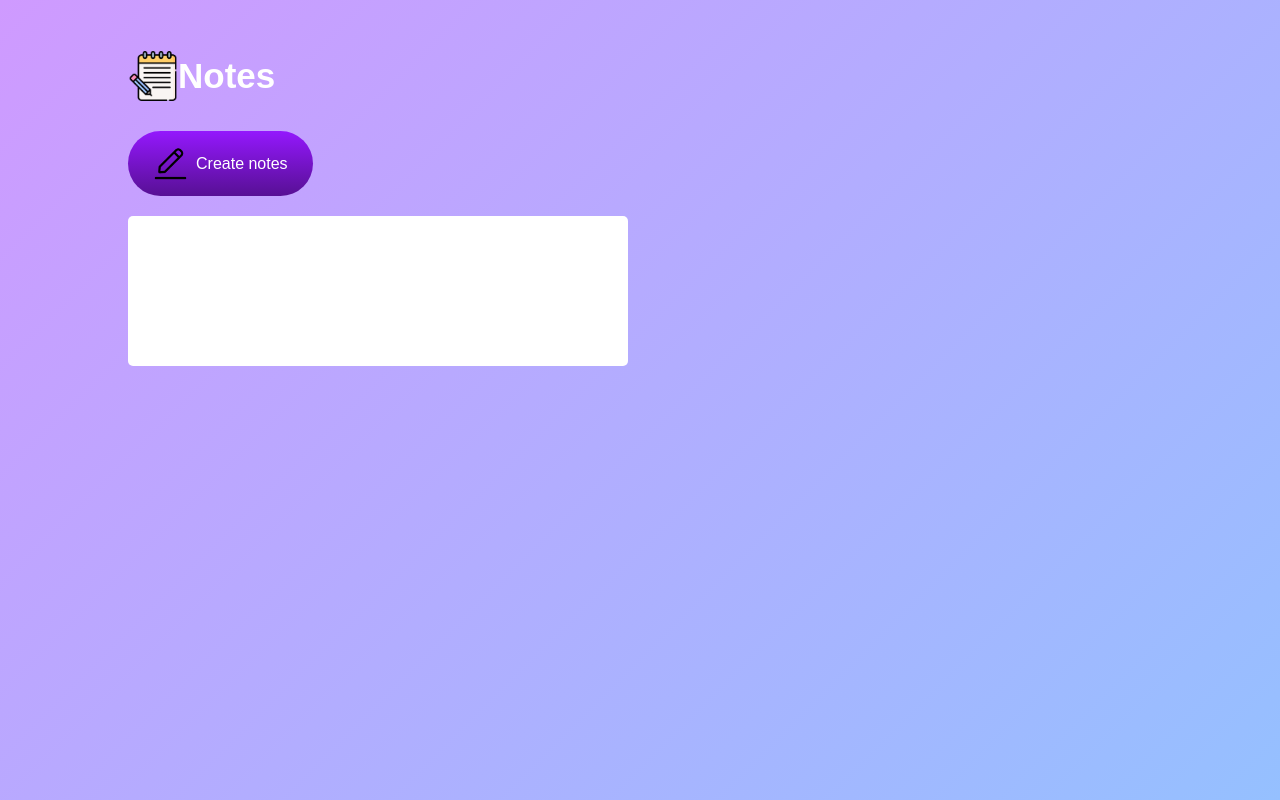
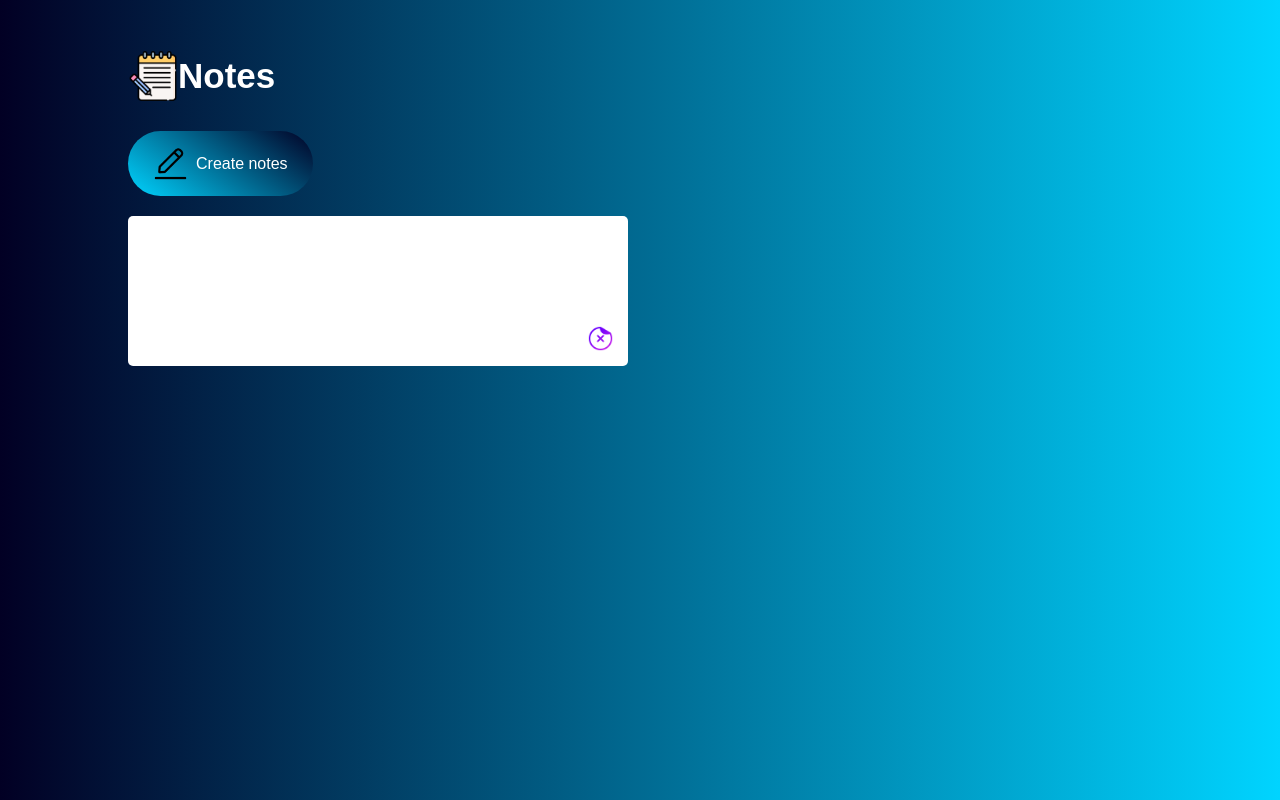
Before and after one commit to OmMishra001/Projects-using-html-css-js, a plain HTML site: page Notes App/index.html in a window 1280 px wide. Both pictures are taken after a click on the button "Create notes". Drawn offline with Linux system fonts and the light colour scheme.

Commit message:
some-changes

```diff
--- a/Notes App/index.html
+++ b/Notes App/index.html
@@ -9,9 +9,11 @@
   <body>
     <div class="container">
       <h1><img src="pencil.png" />Notes</h1>
-      <button><img src="edit-text.png" />Create notes</button>
+      <button class="btn"><img src="edit-text.png" />Create notes</button>
       <div class="notes-container">
-        <p contenteditable="true" class="input-box"></p>
+        <!-- <p contenteditable="true" class="input-box">
+          <img src="remove.png" />
+        </p> -->
       </div>
     </div>
 
--- a/Notes App/script.js
+++ b/Notes App/script.js
@@ -0,0 +1,20 @@
+let NotesContainer = document.querySelector(".notes-container");
+let Createbtn = document.querySelector(".btn");
+let notes = document.querySelectorAll(".input-box");
+
+Createbtn.addEventListener("click", () => {
+    let inputbox = document.createElement("p");
+    let img = document.createElement("img");
+    inputbox.className = "input-box";
+    inputbox.setAttribute("contenteditable", "true");
+    img.src = "remove.png"
+    NotesContainer.appendChild(inputbox).appendChild(img)
+});
+
+
+NotesContainer.addEventListener("click", function (e) {
+    if (e.target.tagName === "IMG") {
+        NotesContainer.remove();
+    }
+
+})
--- a/Notes App/style.css
+++ b/Notes App/style.css
@@ -8,7 +8,7 @@
 .container {
     width: 100%;
     min-height: 100vh;
-    background: linear-gradient(135deg, #cf9aff, #95c0ff);
+    background: linear-gradient(90deg, rgba(2, 0, 36, 1) 0%, rgba(0, 212, 255, 1) 100%);
     color: #fff;
     padding-top: 4%;
     padding-left: 10%;
@@ -33,7 +33,7 @@
 .container button {
     display: flex;
     align-items: center;
-    background: linear-gradient(#9418fd, #571094);
+    background: linear-gradient(215deg, rgba(2, 0, 36, 1) 0%, rgba(0, 212, 255, 1) 100%);
     color: #fff;
     font-size: 16px;
     outline: 0;
@@ -57,3 +57,11 @@
     border-radius: 5px;
 
 }
+
+.input-box img {
+    width: 25px;
+    position: absolute;
+    bottom: 15px;
+    right: 15px;
+    cursor: pointer;
+}
```
Also changed, not shown: Notes App/remove.png (added).
